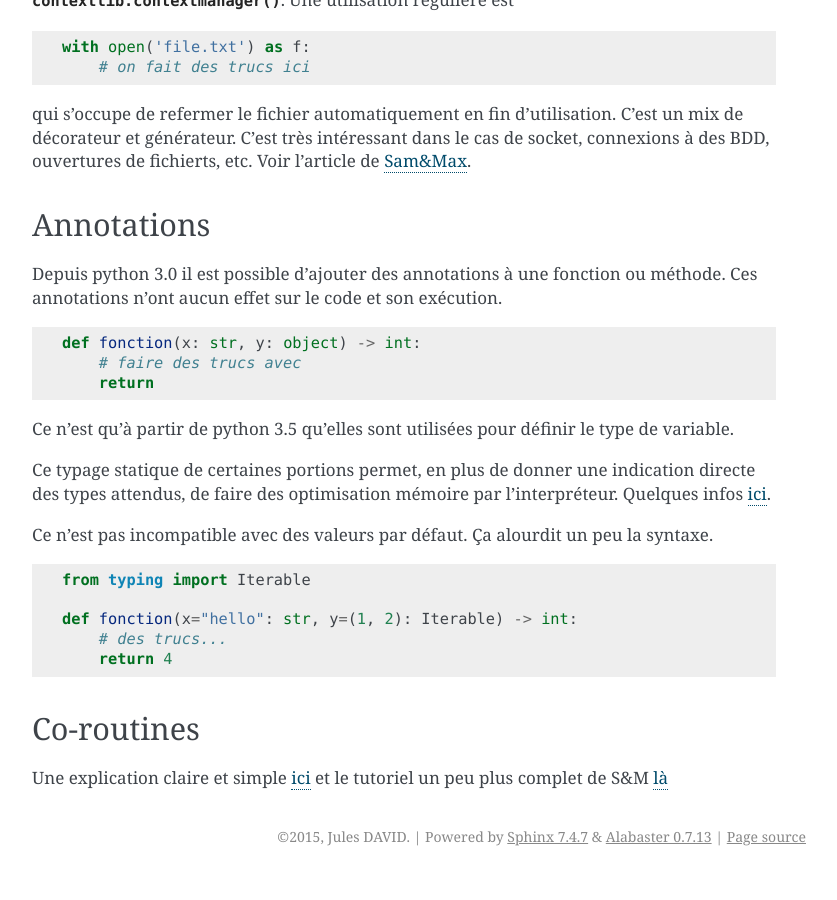
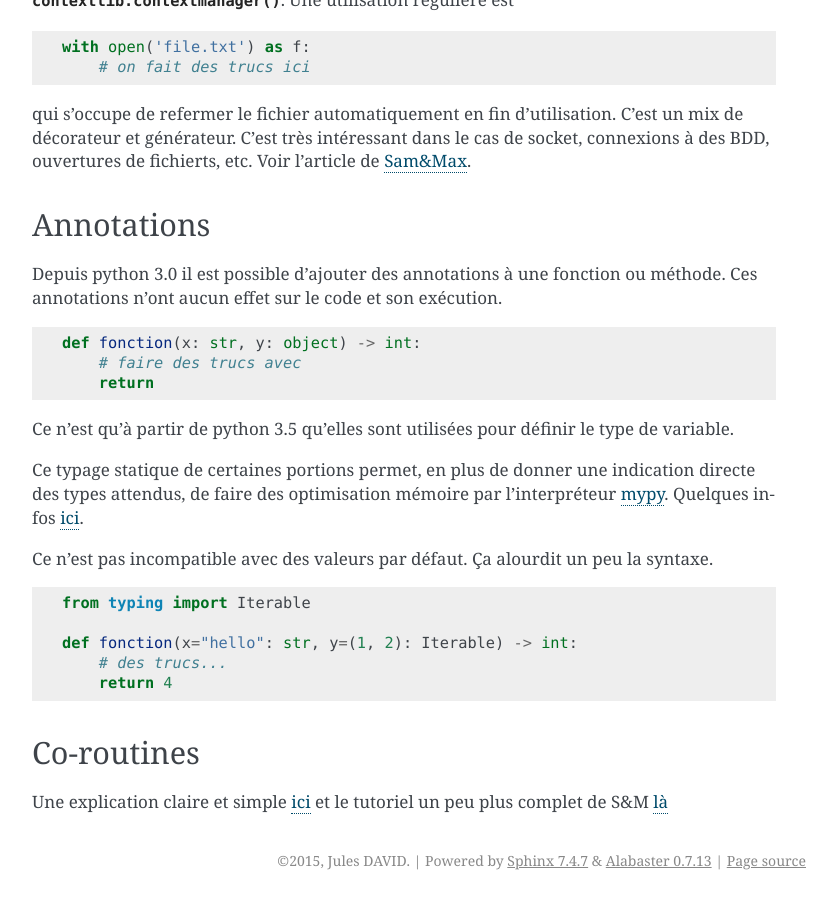
Before and after one commit to galactics/doc-python, a Sphinx documentation site: the page built from source/04-algo.rst, in a window 1280 px wide and 900 px high, scrolled down 2512 px. Shown: the whole window, without its empty margins (346-1183 px from the left). Built offline with Sphinx 7.4.7, drawn with Linux system fonts in a browser that asks for light colours; before the commit the page ends 3388 px from its top, so only the background shows below that.

Commit message:
Lien mypy et suppression de warning de référence duppliquée

```diff
--- a/source/04-algo.rst
+++ b/source/04-algo.rst
@@ -155,7 +155,8 @@ type de variable.
 
 Ce typage statique de certaines portions permet, en plus de donner une
 indication directe des types attendus, de faire des optimisation mémoire par
-l'interpréteur. Quelques infos `ici <http://sametmax.com/point-rapide-sur-les-types-hints/>`_.
+l'interpréteur `mypy <http://mypy-lang.org/>`_.
+Quelques infos `ici <http://sametmax.com/point-rapide-sur-les-types-hints/>`__.
 
 Ce n'est pas incompatible avec des valeurs par défaut. Ça alourdit un peu la
 syntaxe.
@@ -171,4 +172,4 @@ syntaxe.
 Co-routines
 -----------
 
-Une explication claire et simple `ici <http://benno.id.au/blog/2015/05/25/await1>`_ et le tutoriel un peu plus complet de S&M `là <http://sametmax.com/quest-ce-quune-coroutine-en-python-et-a-quoi-ca-sert/>`_
+Une explication claire et simple `ici <http://benno.id.au/blog/2015/05/25/await1>`__ et le tutoriel un peu plus complet de S&M `là <http://sametmax.com/quest-ce-quune-coroutine-en-python-et-a-quoi-ca-sert/>`_
```
